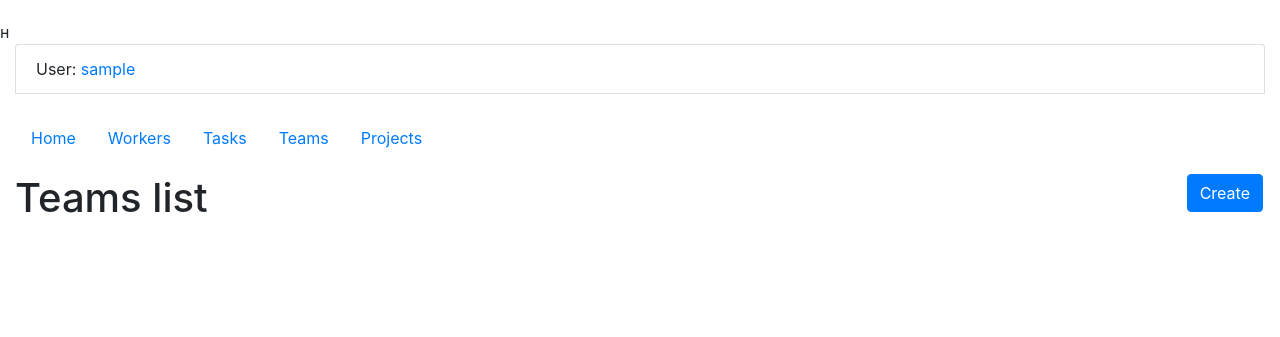
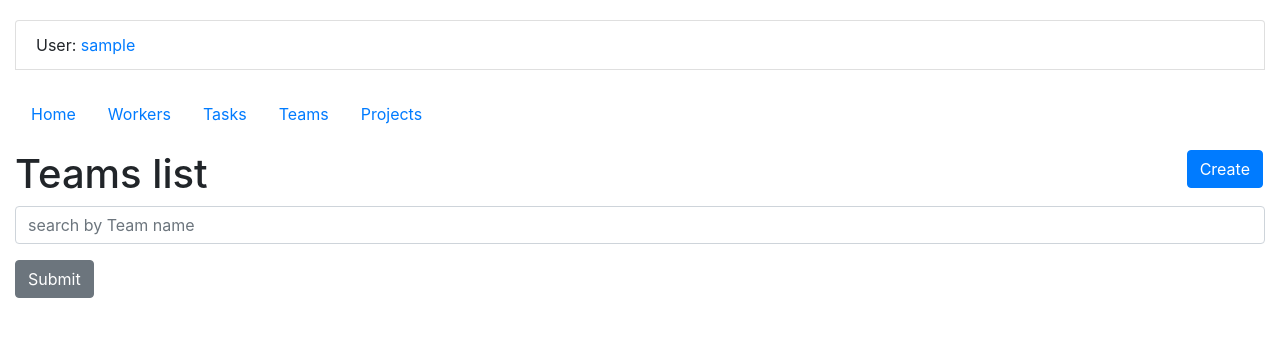
Before and after one commit to DLisovyi94/Task-manager-for-IT-companies, a Django app: page /teams/ in a window 1280 px wide. Shown: the top 337 px of the page. Run offline with Django 5.2, Linux system fonts and the light colour scheme; the visitor is signed in with stand-in values (Sample User, id 1); data that the repository does not hold is empty; parts of the project's set-up code (start-up, migrations or seed data) failed here and were passed over; some libraries are stand-ins or nearby versions.

Commit message:
feat: Add search form to team_list"

```diff
--- a/task/views.py
+++ b/task/views.py
@@ -13,7 +13,7 @@ from task.forms import (
     TeamCreationForm,
     TeamUpdateForm,
     ProjectCreationForm,
-    ProjectUpdateForm, WorkerSearchForm, TaskSearchForm
+    ProjectUpdateForm, WorkerSearchForm, TaskSearchForm, TeamSearchForm
 )
 from task.models import (
     Position,
@@ -165,6 +165,23 @@ class TeamListView(LoginRequiredMixin, ListView):
     paginate_by = 5
 
 
+    def get_context_data(self, *, object_list=None, **kwargs):
+        context = super(TeamListView, self).get_context_data(**kwargs)
+        name = self.request.GET.get("name", "")
+        context["name"] = name
+        context["search_form"] = TeamSearchForm(
+            initial={"name": name}
+        )
+        return context
+
+    def get_queryset(self):
+        queryset = Team.objects.all()
+        form = TeamSearchForm(self.request.GET)
+        if form.is_valid():
+            return queryset.filter(name__icontains=form.cleaned_data["name"])
+        return queryset
+
+
 class TeamDetailView(LoginRequiredMixin, DetailView):
     model = Team
     context_object_name = "team"
--- a/templates/task/team_list.html
+++ b/templates/task/team_list.html
@@ -1,4 +1,4 @@
-н{% extends "base.html" %}
+{% extends "base.html" %}
 {% load crispy_forms_filters %}
 
 {% block content %}
@@ -8,10 +8,12 @@
       Create
     </a>
   </h1>
-{#  <form method="get" action="">#}
-{#      {{ search_form|crispy }}#}
-{#      <input class="btn btn-secondary" type="submit" value="Submit">#}
-{#  </form>#}
+  <form method="get" action="">
+      {{ search_form|crispy }}
+      <input class="btn btn-secondary" type="submit" value="Submit">
+  </form>
+  <br>
+
   {% if team_list %}
     <ul>
   {% for team in team_list %}
```
